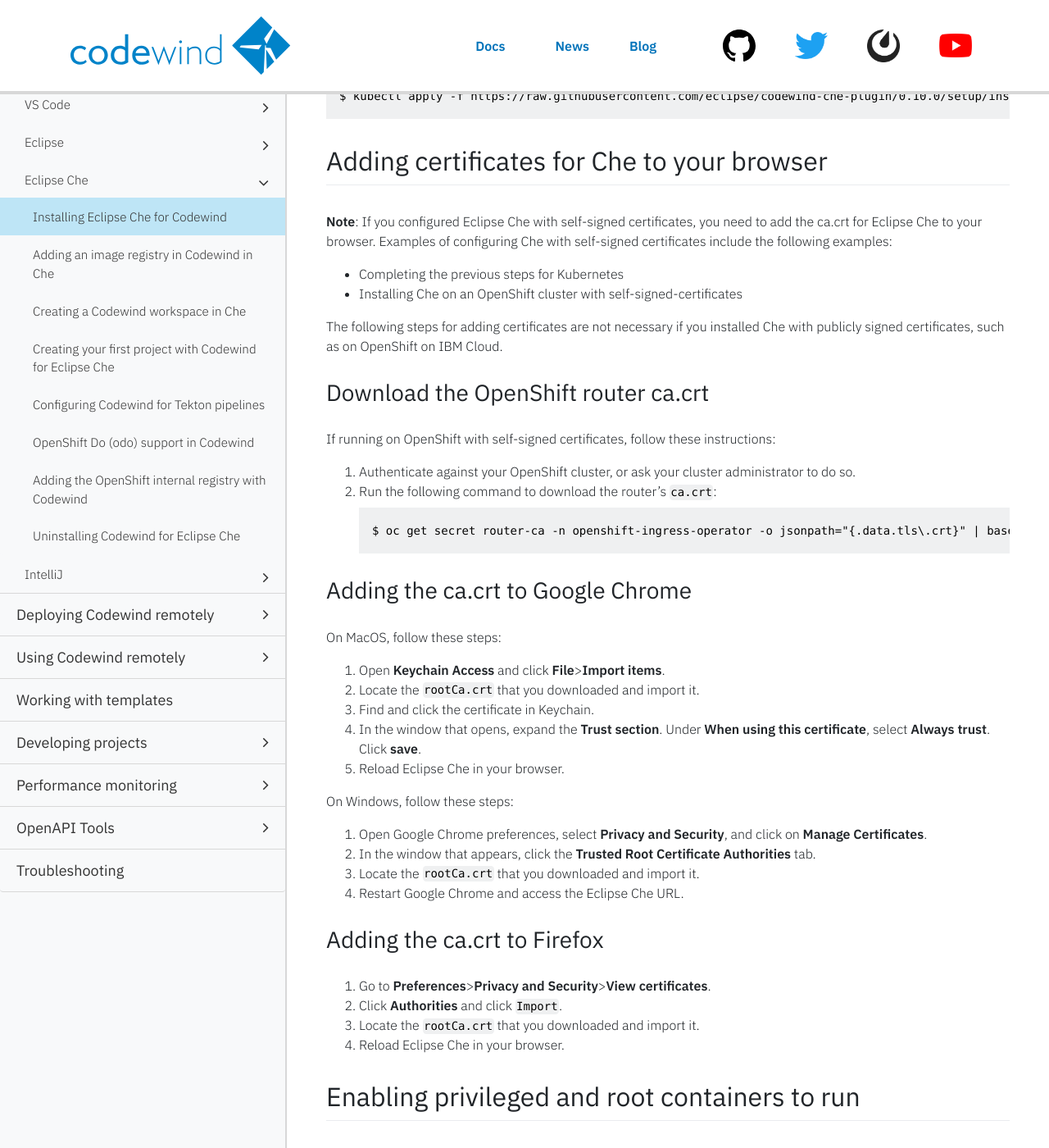
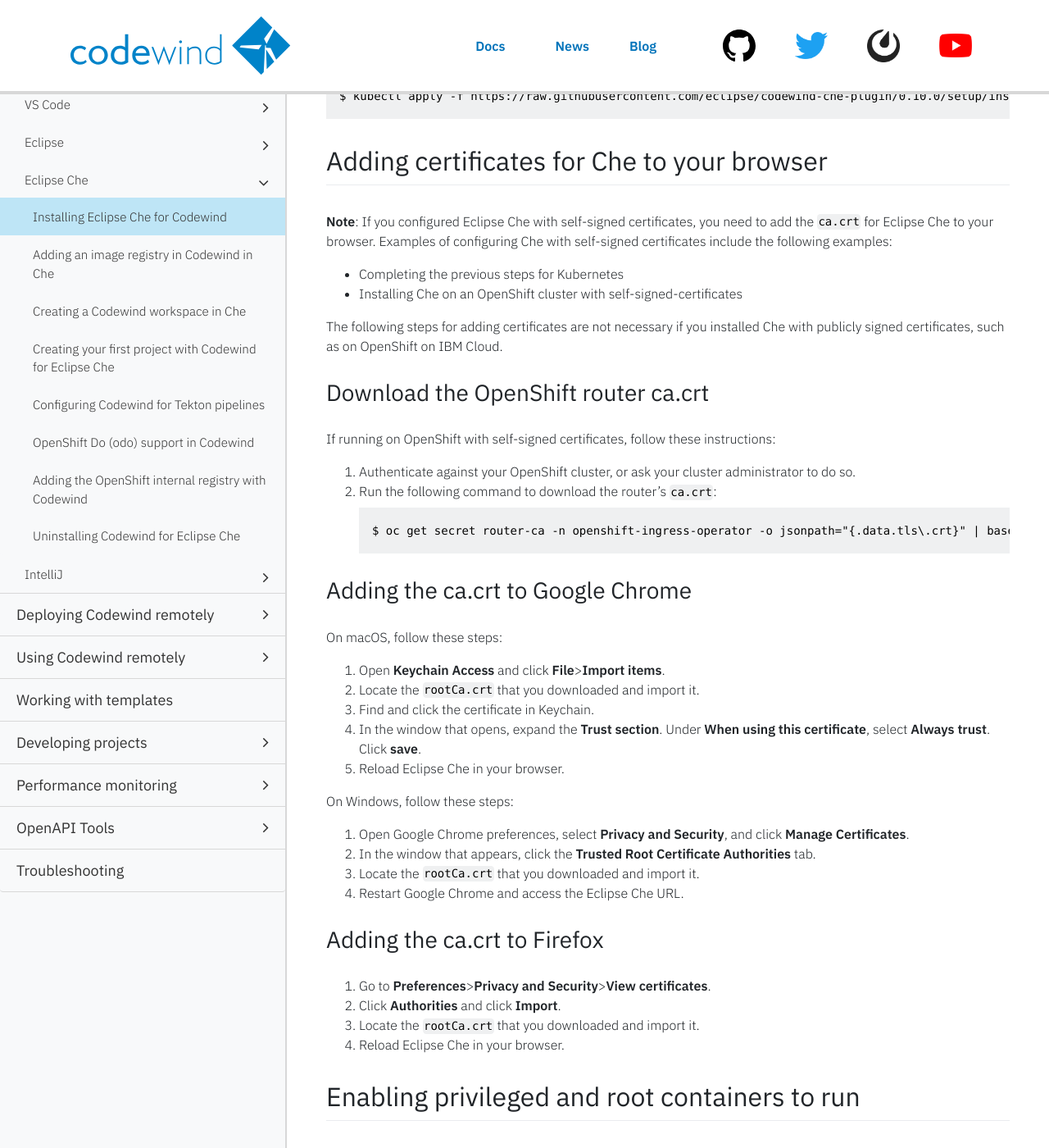
Before and after one commit to eclipse-archived/codewind-docs, a Jekyll site: the page built from docs/_documentations/che-installinfo.md, in a window 1280 px wide and 1400 px high, scrolled down 1980 px. Shown: the whole window at 82% size. Built offline with Jekyll 4.4.1, drawn with Linux system fonts in a browser that asks for light colours; nearby versions of some CDN libraries; comment, search, counter and statistics services are not loaded.

Commit message:
Minor style edits

```diff
--- a/docs/_documentations/che-installinfo.md
+++ b/docs/_documentations/che-installinfo.md
@@ -44,7 +44,7 @@ Run the following command to install Che on OpenShift with `chectl`:
 
 **Installing on Kubernetes:**
 
-1. Create the `che` namespace if it doesn't already exist: `kubectl create namespace che`
+1. Create the `che` namespace if it doesn't already exist: `kubectl create namespace che`.
 2. Determine your Ingress domain.
     - Set the `spec.server.ingressDomain` field in the Che `.yaml` file to the Ingress domain.
     - If you're unsure of your Ingress domain, ask your cluster administrator.
@@ -75,7 +75,7 @@ $ kubectl apply -f https://raw.githubusercontent.com/eclipse/codewind-che-plugin
 
 ## Adding certificates for Che to your browser
 
-**Note**: If you configured Eclipse Che with self-signed certificates, you need to add the ca.crt for Eclipse Che to your browser. Examples of configuring Che with self-signed certificates include the following examples:
+**Note**: If you configured Eclipse Che with self-signed certificates, you need to add the `ca.crt` for Eclipse Che to your browser. Examples of configuring Che with self-signed certificates include the following examples:
   - Completing the previous steps for Kubernetes
   - Installing Che on an OpenShift cluster with self-signed-certificates
 
@@ -92,7 +92,7 @@ $ oc get secret router-ca -n openshift-ingress-operator -o jsonpath="{.data.tls\
 
 ### Adding the ca.crt to Google Chrome
 
-On MacOS, follow these steps:
+On macOS, follow these steps:
 
 1. Open **Keychain Access** and click **File**>**Import items**.
 2. Locate the `rootCa.crt` that you downloaded and import it.
@@ -102,7 +102,7 @@ On MacOS, follow these steps:
 
 On Windows, follow these steps:
 
-1. Open Google Chrome preferences, select **Privacy and Security**, and click on **Manage Certificates**.
+1. Open Google Chrome preferences, select **Privacy and Security**, and click **Manage Certificates**.
 2. In the window that appears, click the **Trusted Root Certificate Authorities** tab.
 3. Locate the `rootCa.crt` that you downloaded and import it.
 4. Restart Google Chrome and access the Eclipse Che URL.
@@ -110,7 +110,7 @@ On Windows, follow these steps:
 ### Adding the ca.crt to Firefox
 
 1. Go to **Preferences**>**Privacy and Security**>**View certificates**.
-2. Click  **Authorities** and click `Import`.
+2. Click **Authorities** and click **Import**.
 3. Locate the `rootCa.crt` that you downloaded and import it.
 4. Reload Eclipse Che in your browser.
 
```
Also changed, not shown: other parts of docs/_documentations/che-installinfo.md (+1 -1 lines).
